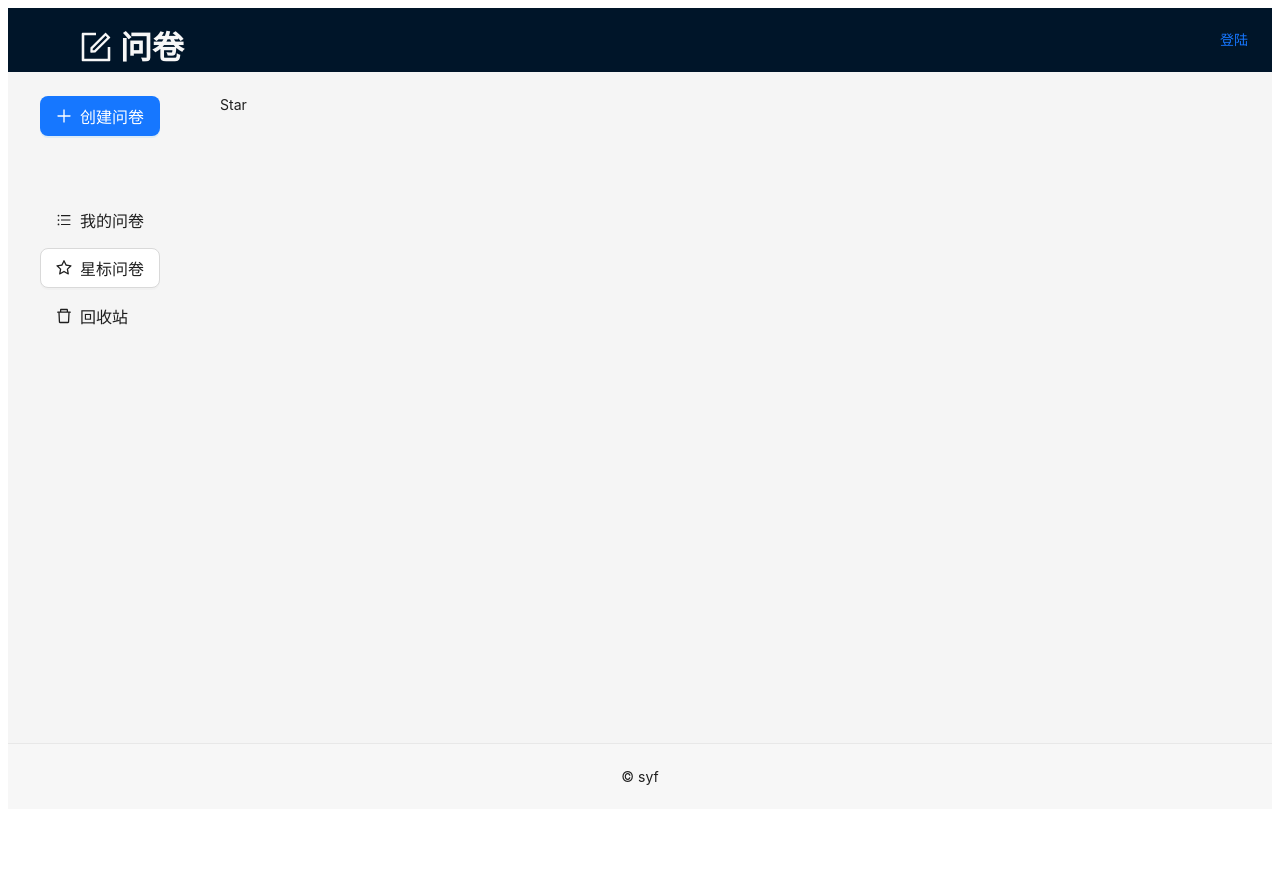
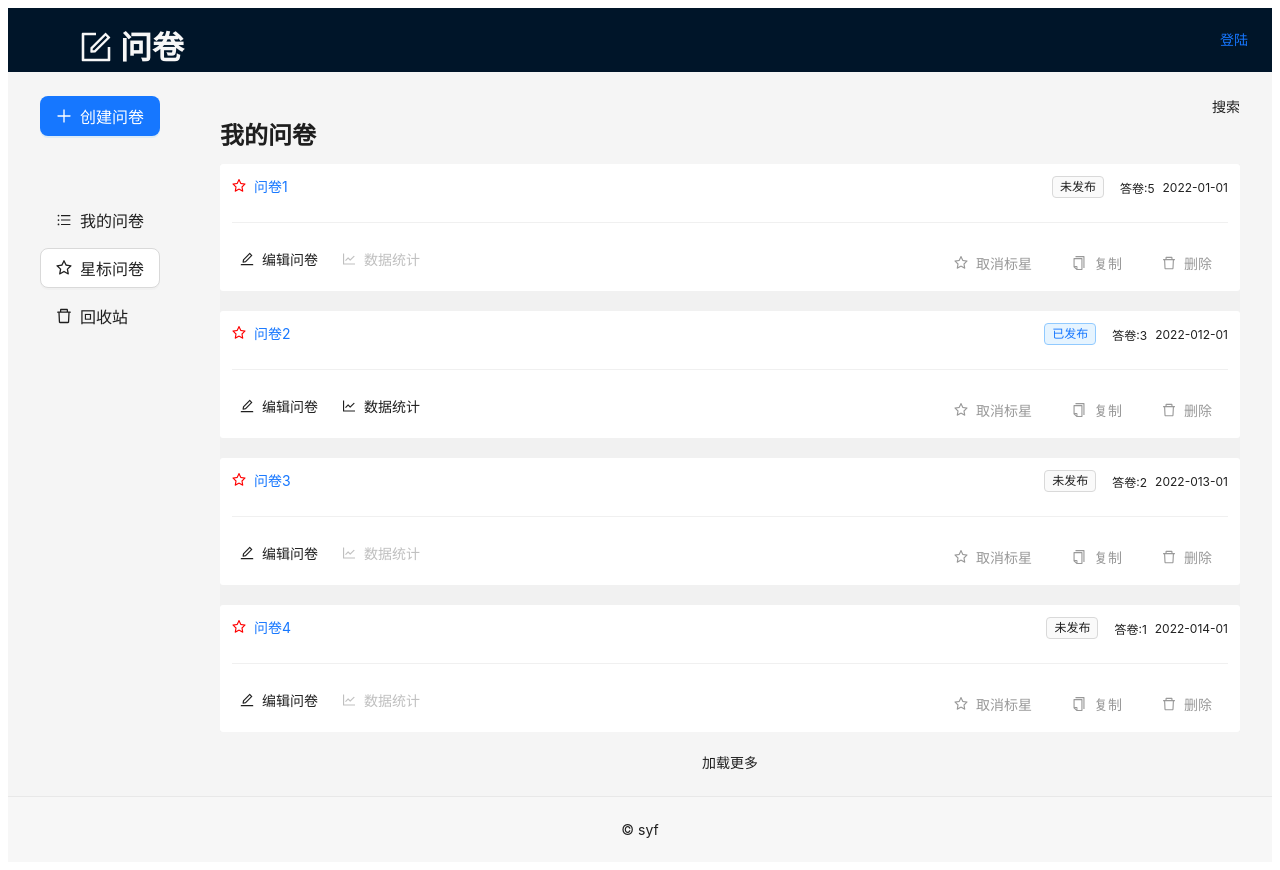
Before and after one commit to shenyaofeng/questionnaire, a React (Vite) app: page /manage/star in a window 1280 px wide. Before the commit the page ends 817 px from the top, so only its background shows below. Built offline with nearby package versions, Linux system fonts and the light colour scheme.

Commit message:
星标初始化

```diff
--- a/src/pages/manage/List.tsx
+++ b/src/pages/manage/List.tsx
@@ -2,12 +2,14 @@ import React, { FC } from 'react'
 import styles from "./common.module.scss"
 import { useState } from 'react'
 import QuestionCard from '../../components/QuestionCard'
+import { Typography } from 'antd'
 const rawQuestionList = [
   { _id: 'q1', title: '问卷1', isPublished: false, isStar: true, answerCount: 5, createAt: '2022-01-01' },
   { _id: 'q2', title: '问卷2', isPublished: true, isStar: true, answerCount: 3, createAt: '2022-012-01' },
   { _id: 'q3', title: '问卷3', isPublished: false, isStar: false, answerCount: 2, createAt: '2022-013-01' },
-  { _id: 'q4', title: '问卷4', isPublished: false, isStar: false, answerCount: 1, createAt: '2022-014-01' },]
-
+  { _id: 'q4', title: '问卷4', isPublished: false, isStar: false, answerCount: 1, createAt: '2022-014-01' }
+]
+const { Title } = Typography
 
 const List: FC = () => {
   const [questionList, setQuestionList] = useState(rawQuestionList)
@@ -15,7 +17,7 @@ const List: FC = () => {
     <>
       <div className={styles.header}>
         <div className={styles.left}>
-          <h3>我的问卷</h3>
+          <Title level={3}>我的问卷</Title>
         </div>
         <div className={styles.right}>搜索</div>
       </div>
--- a/src/pages/manage/Star.tsx
+++ b/src/pages/manage/Star.tsx
@@ -1,13 +1,34 @@
 import React, { FC } from 'react'
-
-
-
+import styles from "./common.module.scss"
+import { useState } from 'react'
+import QuestionCard from '../../components/QuestionCard'
+import { Typography,Empty } from 'antd'
+const rawQuestionList = [
+  { _id: 'q1', title: '问卷1', isPublished: false, isStar: true, answerCount: 5, createAt: '2022-01-01' },
+  { _id: 'q2', title: '问卷2', isPublished: true, isStar: true, answerCount: 3, createAt: '2022-012-01' },
+  { _id: 'q3', title: '问卷3', isPublished: false, isStar: true, answerCount: 2, createAt: '2022-013-01' },
+  { _id: 'q4', title: '问卷4', isPublished: false, isStar: true, answerCount: 1, createAt: '2022-014-01' }
+]
+const { Title } = Typography
 const Star: FC = () => {
-
+const [questionList, setQuestionList] = useState(rawQuestionList)
   return (
     <>
-      <div >
-        Star
+      <div className={styles.header}>
+        <div className={styles.left}>
+          <Title level={3}>我的问卷</Title>
+        </div>
+        <div className={styles.right}>搜索</div>
+      </div>
+      <div className='content' style={{ backgroundColor: '#f1f1f1' }}>
+        {/* 问卷列表 */}
+        {questionList.length === 0 ? <Empty></Empty> : questionList.map((item) => {
+          const { _id } = item
+          return <QuestionCard key={_id} {...item} ></QuestionCard>
+        })}
+      </div>
+      <div className={styles.footer}>
+        加载更多
       </div>
     </>
   )
```
